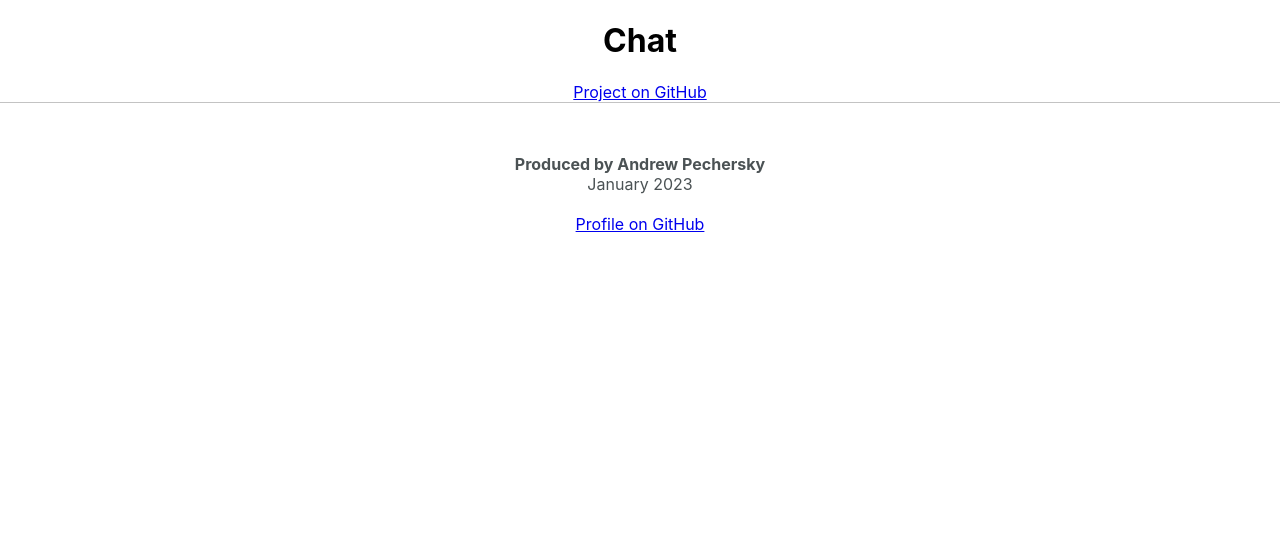
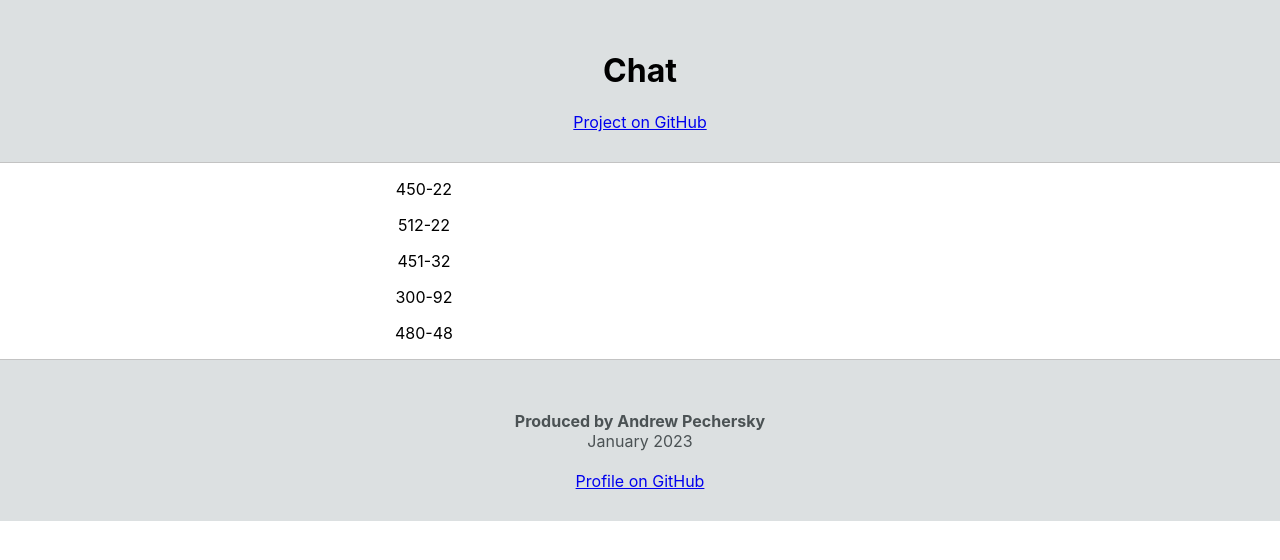
Before and after one commit to Andrew-Sparrow/gau-cge, a React (Create React App) app: page / in a window 1280 px wide. Shown: the top 560 px of the page. Built offline with nearby package versions, Linux system fonts and the light colour scheme.

Commit message:
adds styles for header & footer

```diff
--- a/src/components/app/App.scss
+++ b/src/components/app/App.scss
@@ -1,3 +1,5 @@
+$gray: #dce0e1;
+
 .App {
   text-align: center;
 }
--- a/src/components/footer/footer.scss
+++ b/src/components/footer/footer.scss
@@ -1,6 +1,10 @@
+@import '../app/App';
+
 .footer {
   border-top: 1px solid #c3c3c3;
   padding-top: 30px;
+  padding-bottom: 30px;
+  background-color: $gray;
 
   &__title {
     color: #4b5254;
--- a/src/components/header/header.jsx
+++ b/src/components/header/header.jsx
@@ -1,11 +1,12 @@
 import React from 'react';
+import './header.scss'
 
 function Header(props) {
   return (
-    <div>
-      <h1 className='main__title'>Chat</h1>
+    <div className='header'>
+      <h1 className='header__title'>Chat</h1>
       <a
-        className="main__link"
+        className="header__link"
         target="_blank"
         href='https://github.com/Andrew-Sparrow/gau-cge'
         alt='Link to GitHub'
--- a/src/components/header/header.scss
+++ b/src/components/header/header.scss
@@ -0,0 +1,8 @@
+@import '../app/App';
+
+.header {
+  border-bottom: 1px solid #c3c3c3;
+  padding-top: 30px;
+  padding-bottom: 30px;
+  background-color: $gray;
+}
--- a/src/components/main/main.jsx
+++ b/src/components/main/main.jsx
@@ -1,9 +1,20 @@
 import React from 'react';
+
+import { statements } from '../../db/statements';
+import { Statement } from '../statement/statement';
+import './main.scss'
 
 function Main(props) {
   return (
     <main className='main'>
-
+      <ul>
+        {statements.map(({statement}) =>
+          <Statement
+            key={statement.id}
+            code={statement.number}
+          />
+        )}
+      </ul>
     </main>
   );
 }
--- /dev/null
+++ b/src/components/main/main.scss
@@ -0,0 +1,5 @@
+.main {
+  width: 768px;
+  padding-left: 20px;
+  padding-right: 20px;
+}
```
